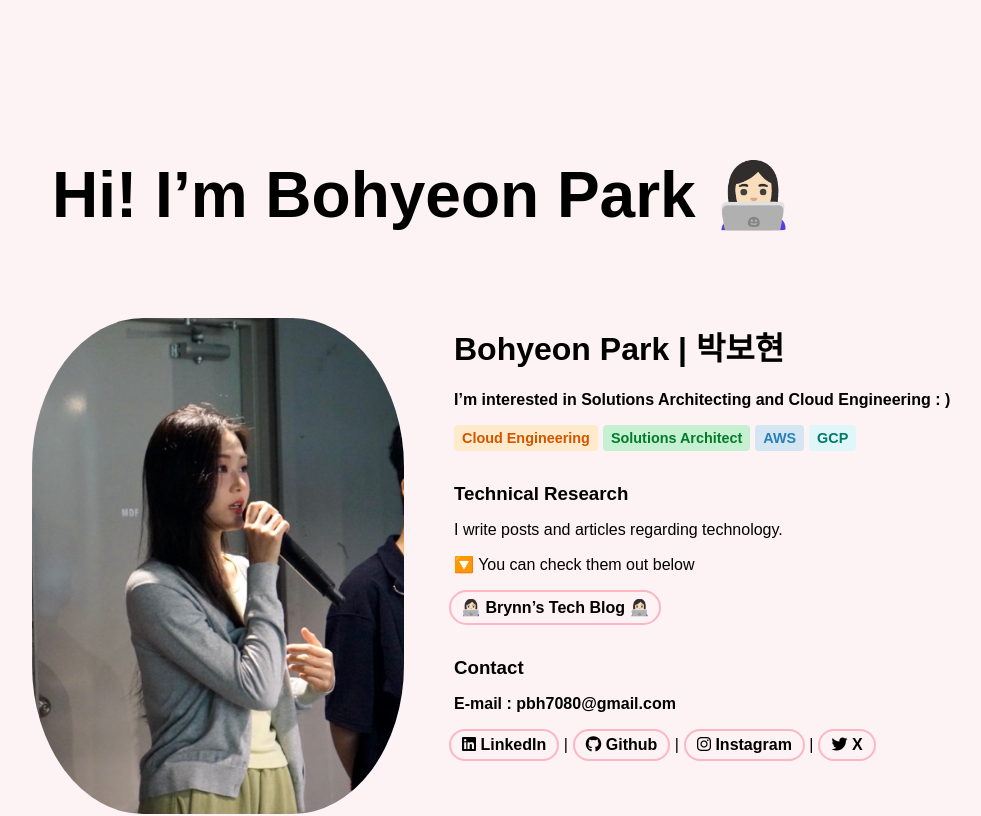
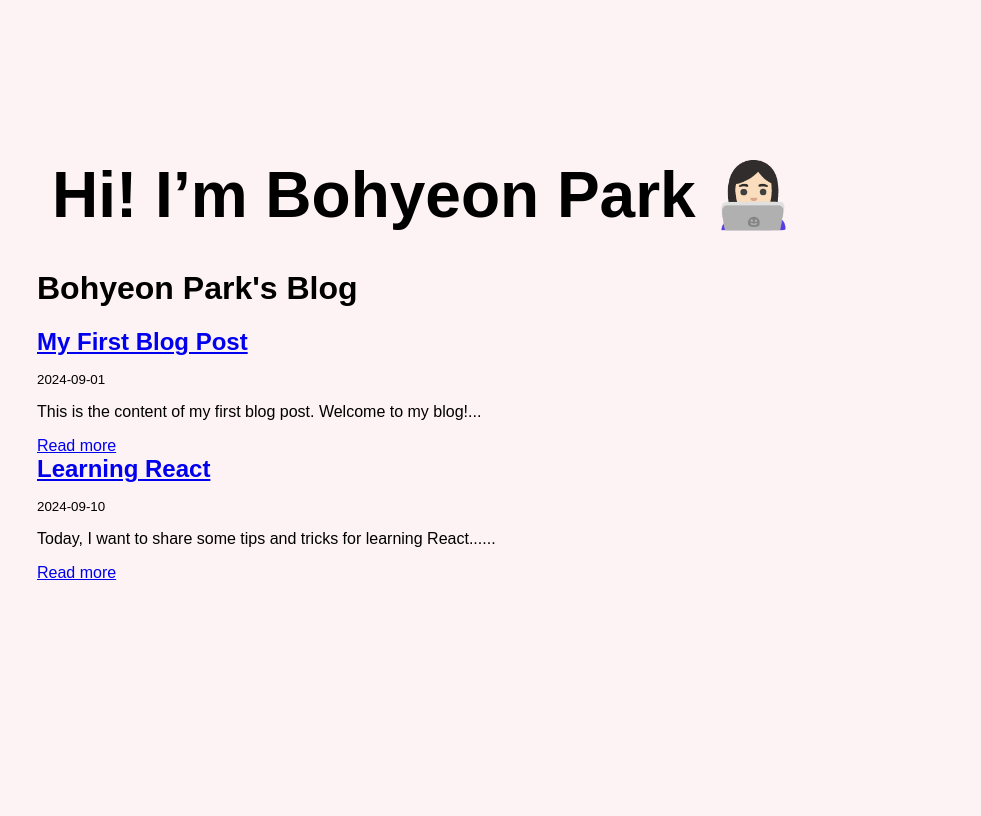
Before and after one commit to brynnPark/brynnpark.cloud, a React (Create React App) app in the folder my_web_page/: page /blog in a window 1280 px wide. Shown: the top 816 px of the page, without its empty margins (138-1119 px from the left). Built offline with nearby package versions, Linux system fonts and the light colour scheme.

Commit message:
dynamic routing test

```diff
--- a/my_web_page/package.json
+++ b/my_web_page/package.json
@@ -9,6 +9,7 @@
     "@testing-library/user-event": "^13.5.0",
     "react": "^18.3.1",
     "react-dom": "^18.3.1",
+    "react-router-dom": "^6.26.2",
     "react-scripts": "5.0.1",
     "web-vitals": "^2.1.4"
   },
--- a/my_web_page/src/App.js
+++ b/my_web_page/src/App.js
@@ -1,37 +1,26 @@
+// src/App.js
+
 import React from 'react';
+import { BrowserRouter as Router, Routes, Route } from 'react-router-dom';
 import Header from './components/Header';
-import Profile from './components/Profile';
-import Projects from './components/Projects';
-import WorkExperience from './components/WorkExperience';
-import Leadership from './components/Leadership';
-import Education from './components/Education';
-import Certificate from './components/Certificates';
-import Languages from './components/Languages';
+import MainPage from './pages/MainPage'; // Import the MainPage component
+import BlogPage from './pages/BlogPage'; // Import the BlogPage component
+import BlogPost from './pages/BlogPost'; // Import the BlogPost component
 import '@fortawesome/fontawesome-free/css/all.min.css';
 import './App.css';
 
 function App() {
   return (
-    <div className="App">
-      <Header />
-      <div className="section main-content">
-      <Profile />
+    <Router>
+      <div className="App">
+        <Header />
+        <Routes>
+          <Route path="/" element={<MainPage />} /> {/* Route for MainPage */}
+          <Route path="/blog" element={<BlogPage />} /> {/* Route for BlogPage */}
+          <Route path="/blog/:slug" element={<BlogPost />} /> {/* Route for individual blog posts */}
+        </Routes>
       </div>
-      <div className="section">
-      <Projects />
-      <WorkExperience />
-      </div>
-      <Leadership />
-      <div className="section">
-      <Education />
-      </div>
-      <div className="section">
-      <Certificate />
-      </div>
-      <div className="section">
-      <Languages />
-      </div>
-    </div>
+    </Router>
   );
 }
 
--- a/my_web_page/src/components/Profile.js
+++ b/my_web_page/src/components/Profile.js
@@ -1,4 +1,5 @@
 import React from 'react';
+import { Link } from 'react-router-dom'; // Import Link from react-router-dom
 
 function Profile() {
   return (
@@ -26,7 +27,7 @@ function Profile() {
             <p>I write posts and articles regarding technology.</p>
             <p>🔽 You can check them out below </p>
               <figure className="link-to-blog">
-                <a href="https://www.notion.so/Brynn-s-Tech-Blog-b293f29e3fe44364bc970518e1810870?pvs=21">👩🏻‍💻 Brynn’s Tech Blog 👩🏻‍💻</a>
+              <Link to="/blog">👩🏻‍💻 Brynn’s Tech Blog 👩🏻‍💻</Link> {/* Use Link component */}
               </figure>
           </div>
           <div className="contact">
--- /dev/null
+++ b/my_web_page/src/pages/BlogPage.js
@@ -0,0 +1,29 @@
+// src/pages/BlogPage.js
+
+import React from 'react';
+import { Link } from 'react-router-dom';
+import Post1 from '../posts/Post1';
+import Post2 from '../posts/Post2';
+//import Post3 from '../posts/Post3'; // Import more posts as needed
+
+const posts = [Post1, Post2]; // Combine all imported posts into an array
+
+function BlogPage() {
+  return (
+    <div className="blog-page">
+      <h1>Bohyeon Park's Blog</h1>
+      {posts.map((post) => (
+        <div key={post.id} className="post">
+          <h2>
+            <Link to={`/blog/${post.slug}`}>{post.title}</Link>
+          </h2>
+          <p><small>{post.date}</small></p>
+          <p>{post.content.substring(0, 100)}...</p> {/* Show a summary or excerpt */}
+          <Link to={`/blog/${post.slug}`}>Read more</Link>
+        </div>
+      ))}
+    </div>
+  );
+}
+
+export default BlogPage;
--- /dev/null
+++ b/my_web_page/src/pages/BlogPost.js
@@ -0,0 +1,29 @@
+// src/pages/BlogPost.js
+
+import React from 'react';
+import { useParams } from 'react-router-dom';
+import Post1 from '../posts/Post1';
+import Post2 from '../posts/Post2';
+//import Post3 from '../posts/Post3'; // Import more posts as needed
+
+const posts = [Post1, Post2]; // Combine all imported posts into an array
+
+function BlogPost() {
+  const { slug } = useParams(); // Get the slug from the URL
+  const post = posts.find((post) => post.slug === slug); // Find the post by slug
+
+  // If the post is not found, return a 404 message
+  if (!post) {
+    return <h1>404 - Post Not Found</h1>;
+  }
+
+  return (
+    <div className="blog-post">
+      <h1>{post.title}</h1>
+      <p><small>{post.date}</small></p>
+      <div>{post.content}</div>
+    </div>
+  );
+}
+
+export default BlogPost;
--- /dev/null
+++ b/my_web_page/src/pages/MainPage.js
@@ -0,0 +1,36 @@
+// src/pages/MainPage.js
+
+import React from 'react';
+import Profile from '../components/Profile';
+import Projects from '../components/Projects';
+import WorkExperience from '../components/WorkExperience';
+import Leadership from '../components/Leadership';
+import Education from '../components/Education';
+import Certificate from '../components/Certificates';
+import Languages from '../components/Languages';
+
+function MainPage() {
+  return (
+    <div>
+      <div className="section main-content">
+        <Profile />
+      </div>
+      <div className="section">
+        <Projects />
+        <WorkExperience />
+      </div>
+      <Leadership />
+      <div className="section">
+        <Education />
+      </div>
+      <div className="section">
+        <Certificate />
+      </div>
+      <div className="section">
+        <Languages />
+      </div>
+    </div>
+  );
+}
+
+export default MainPage;
--- /dev/null
+++ b/my_web_page/src/posts/Post1.js
@@ -0,0 +1,10 @@
+// src/posts/Post1.js
+
+const Post1 = {
+    id: 1,
+    title: 'My First Blog Post',
+    date: '2024-09-01',
+    content: 'This is the content of my first blog post. Welcome to my blog!',
+  };
+
+  export default Post1;
--- /dev/null
+++ b/my_web_page/src/posts/Post2.js
@@ -0,0 +1,10 @@
+// src/posts/Post2.js
+
+const Post2 = {
+    id: 2,
+    title: 'Learning React',
+    date: '2024-09-10',
+    content: 'Today, I want to share some tips and tricks for learning React...',
+  };
+
+  export default Post2;
```
Also changed, not shown: my_web_page/src/components/Blog.js (added, +15 -0 lines), 1 other file (tests, documents, lock files or other folders).
